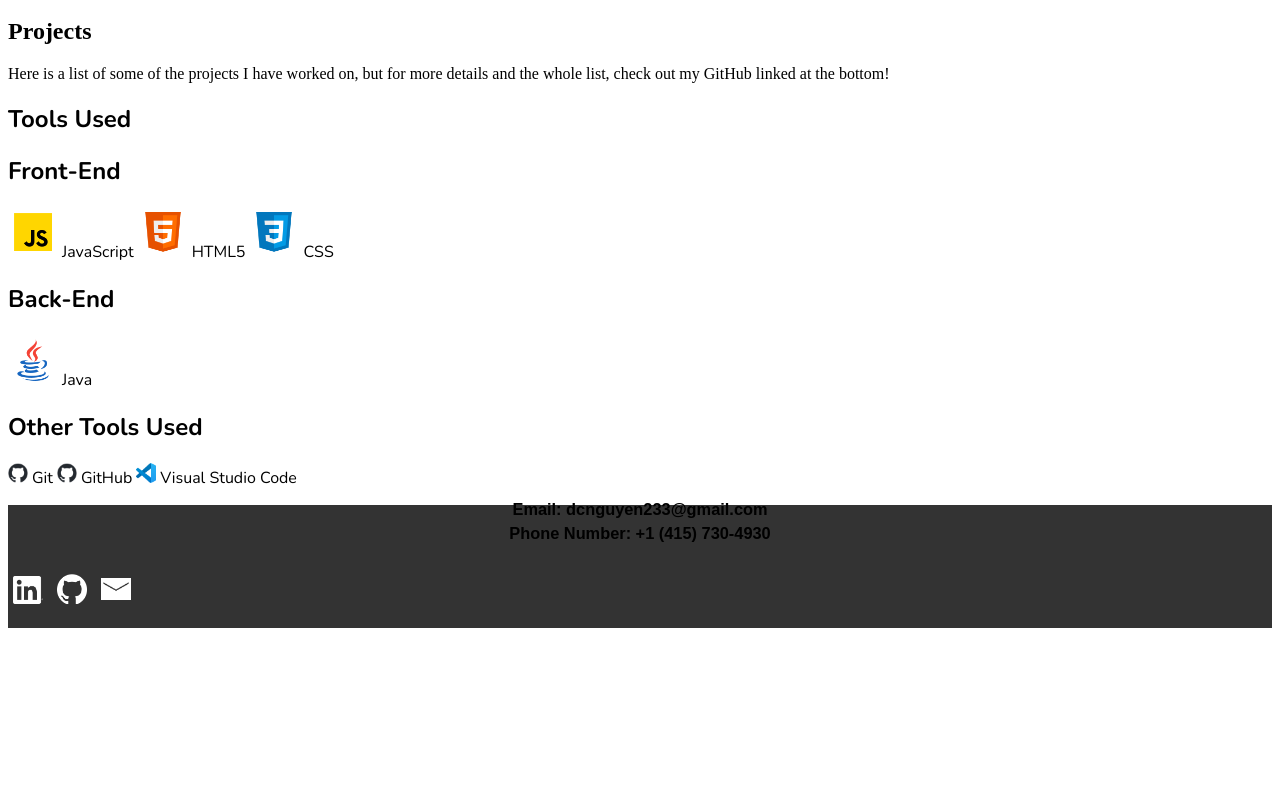
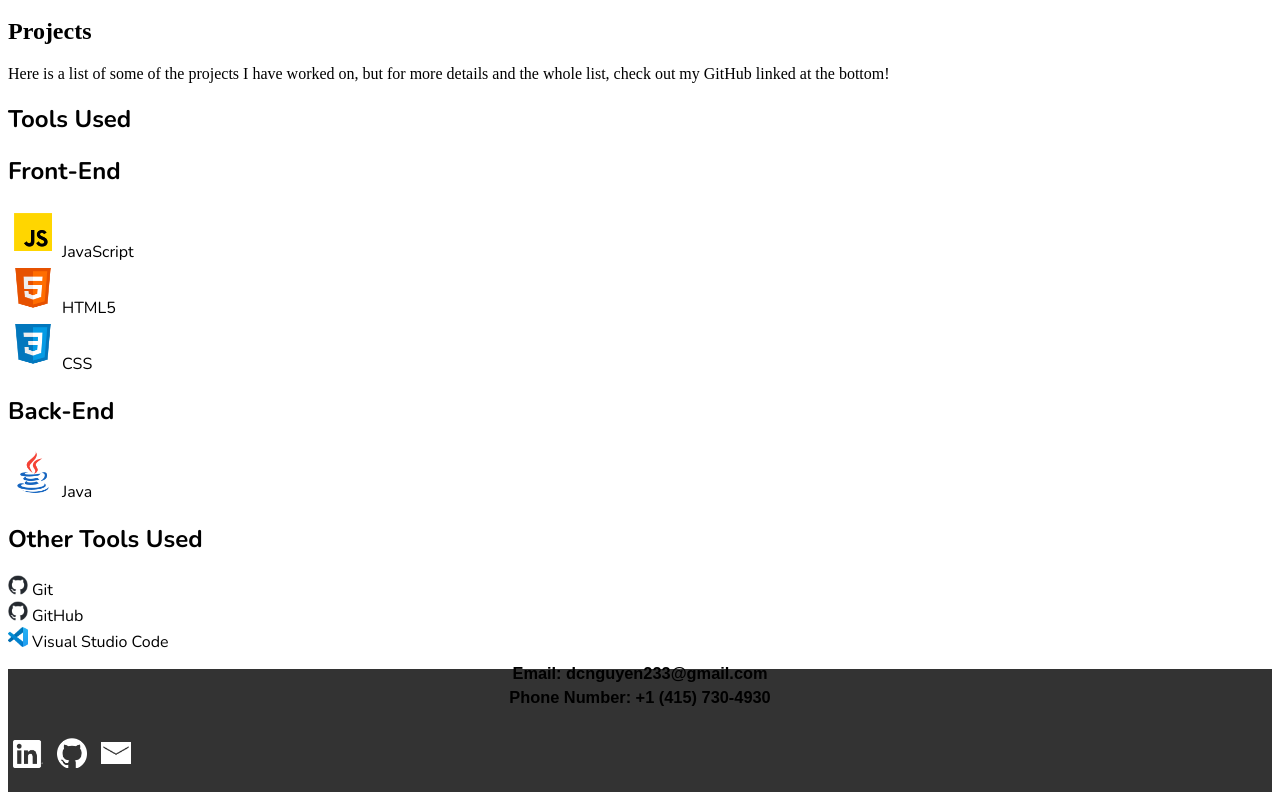
Before and after one commit to duynguyen2/duynguyen2.github.io, a plain HTML site: page index.html in a window 1280 px wide. Shown: the part 1622-2422 px from the top of the page. Before the commit the page ends 2258 px from the top, so only its background shows below. Drawn offline with nearby package versions, Linux system fonts and the light colour scheme; a web font is replaced by a local one.

Commit message:
initial commit

```diff
--- a/styles.css
+++ b/styles.css
@@ -77,7 +77,7 @@ body {
     display: block;
 }
 
-.tool-item {
+.tool- {
     display: inline-block;
 }
 
```
